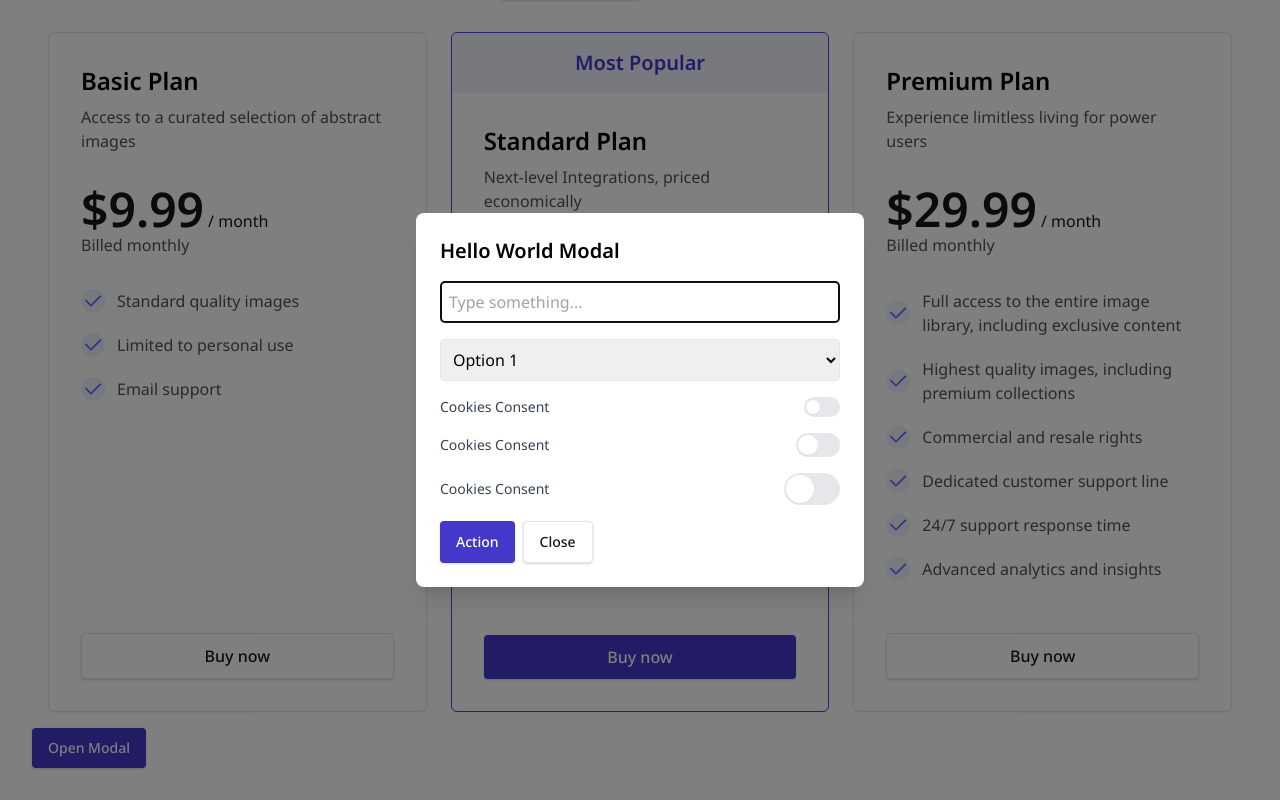
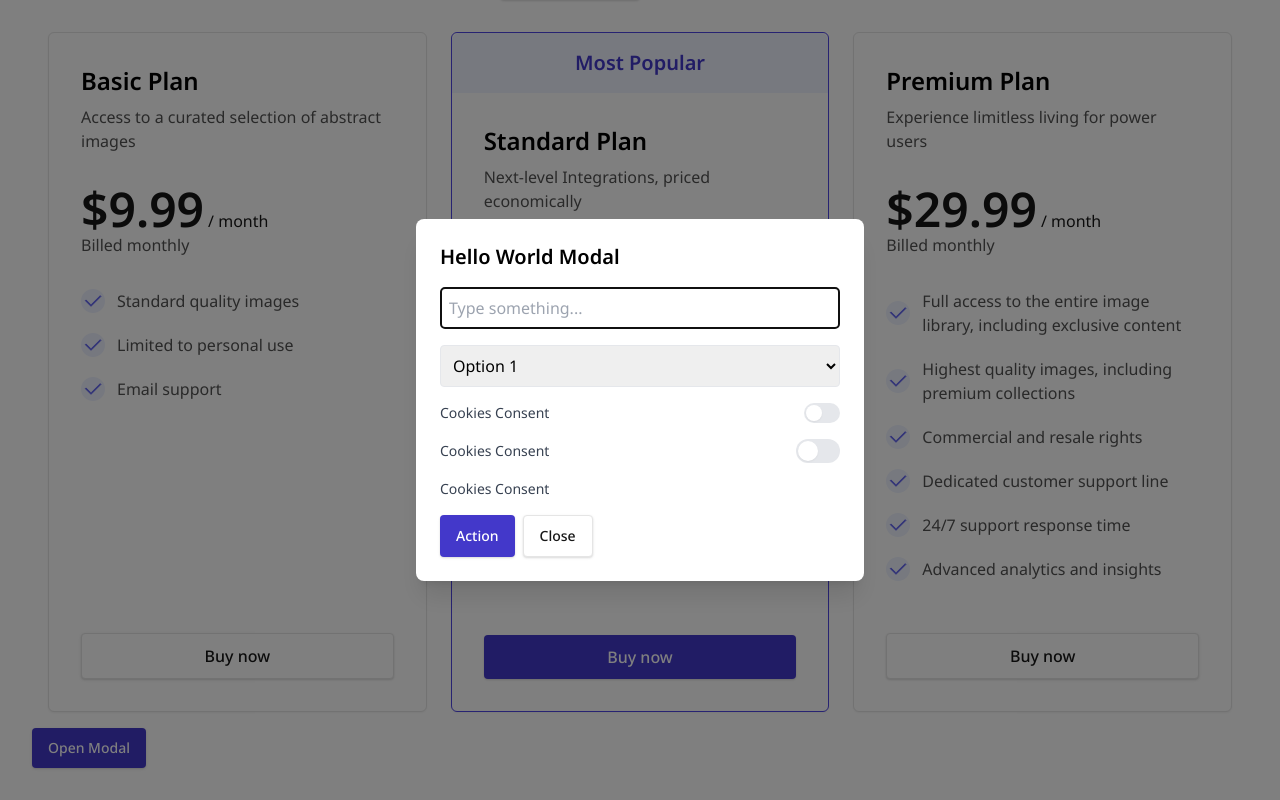
Before and after one commit to jade-hernandez/tooltip-component, a Next.js app: page / in a window 1280 px wide. Both pictures are taken after a click on the button "Open Modal". Shown: the part 94-894 px from the top of the page. Built offline with nearby package versions, Linux system fonts and the light colour scheme.

Commit message:
Refactor ToggleSwitch component to enhance accessibility and improve styling variants

```diff
--- a/src/components/ui/toggle-button.tsx
+++ b/src/components/ui/toggle-button.tsx
@@ -3,17 +3,33 @@
 import { forwardRef } from "react";
 
 const toggleVariants = cva(
-  "relative inline-flex items-center rounded-full transition-colors focus:outline-none focus-visible:ring-2",
+  "relative inline-flex items-center rounded-full transition-colors focus:outline-none",
   {
     variants: {
       size: {
-        sm: "h-5 w-9", // 20px height, 36px width
-        md: "h-6 w-11", // 24px height, 44px width
-        lg: "h-8 w-14" // 32px height, 56px width
+        sm: "h-5 w-9",
+        md: "h-6 w-11",
+      },
+      variant: {
+        active: [
+          // All active styles bundled together
+          "bg-indigo-700",
+          "hover:bg-indigo-800",
+          "focus:bg-indigo-800 focus:border focus:border-indigo-600 focus:shadow-[0_0px_0px_4px_rgba(68,76,231,0.12)]",
+          "disabled:cursor-not-allowed disabled:opacity-50"
+        ],
+        inactive: [
+          // All inactive styles bundled together
+          "bg-gray-200",
+          "hover:bg-gray-300",
+          "focus:bg-gray-300 focus:border focus:border-gray-400 focus:shadow-[0_0px_0px_4px_rgba(157,164,174,0.20)]",
+          "disabled:cursor-not-allowed disabled:bg-gray-100"
+        ]
       }
     },
     defaultVariants: {
-      size: "md"
+      size: "md",
+      variant: "inactive"
     }
   }
 );
@@ -23,9 +39,8 @@
   {
     variants: {
       size: {
-        sm: ["h-3.5 w-3.5", "translate-x-0.5 data-[checked=true]:translate-x-5"],
-        md: ["h-5 w-5", "translate-x-0.5 data-[checked=true]:translate-x-5"],
-        lg: ["h-7 w-7", "translate-x-0.5 data-[checked=true]:translate-x-6"]
+        sm: ["h-4 w-4", "translate-x-0.5 data-[checked=true]:translate-x-[1.15rem]"],
+        md: ["h-5 w-5", "translate-x-0.5 data-[checked=true]:translate-x-[1.4rem]"],
       }
     },
     defaultVariants: {
@@ -36,24 +51,22 @@
 
 export interface ToggleSwitchProps
   extends React.ButtonHTMLAttributes<HTMLButtonElement>,
-    VariantProps<typeof toggleVariants> {
+  VariantProps<typeof toggleVariants> {
   checked?: boolean;
   onCheckedChange?: (value: boolean) => void;
   disabled?: boolean;
 }
 
 const ToggleSwitch = forwardRef<HTMLButtonElement, ToggleSwitchProps>((props, ref) => {
-  const { checked = false, onCheckedChange, disabled = false, size, className, ...rest } = props;
-  // ({ checked = false, onCheckedChange, disabled = false, size, className, ...props }, ref) => {
-  console.log("Component Props:", { checked, disabled, size });
+  const { checked = false,
+    onCheckedChange,
+    disabled = false,
+    size,
+    className,
+    ...rest } = props;
+
 
   const handleToggle = () => {
-    console.log("Toggle clicked. Current state:", {
-      checked,
-      disabled,
-      "Will toggle to": !checked
-    });
-
     if (!disabled) {
       onCheckedChange?.(!checked);
     }
@@ -62,15 +75,16 @@
   return (
     <button
       ref={ref}
-      // type="button"
-      role='switch'
+      role="switch"
       aria-checked={checked}
       disabled={disabled}
       onClick={handleToggle}
       className={cn(
-        toggleVariants({ size }),
-        checked ? "bg-indigo-700" : "bg-gray-200",
-        disabled ? "cursor-not-allowed opacity-50" : "cursor-pointer",
+        toggleVariants({
+          size,
+          variant: checked ? "active" : "inactive"
+        }),
+        disabled ? "cursor-not-allowed" : "cursor-pointer",
         className
       )}
       {...rest}
```
